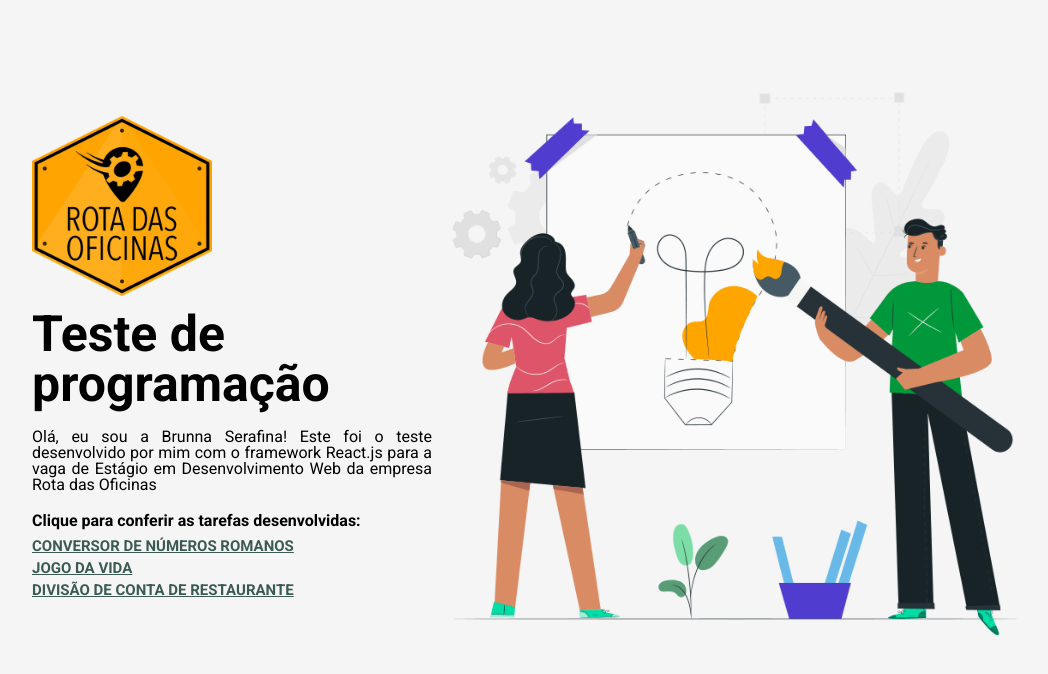
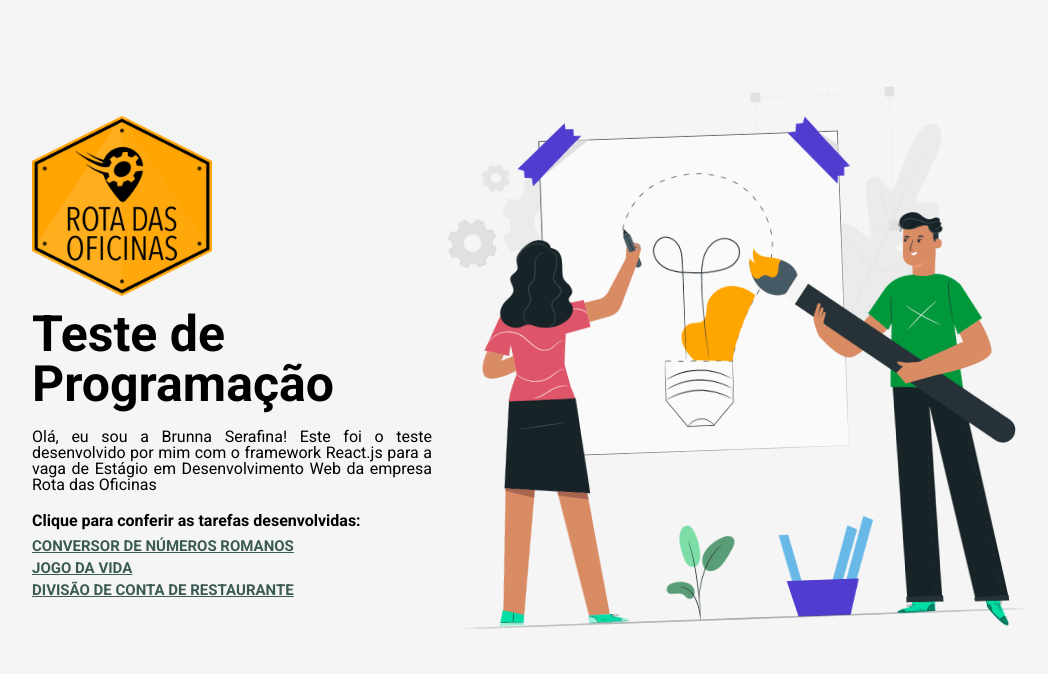
Before and after one commit to brunnaserafina/challenge-rota-das-oficinas, a React (Create React App) app: page / in a window 1280 px wide. Shown: the top 674 px of the page, without its empty margins (108-1156 px from the left). Built offline with nearby package versions, Linux system fonts and the light colour scheme.

Commit message:
style: added animation on homepage image

```diff
--- a/src/pages/Homepage.js
+++ b/src/pages/Homepage.js
@@ -1,5 +1,5 @@
 import { Link } from "react-router-dom";
-import styled from "styled-components";
+import styled, { keyframes } from "styled-components";
 import pictureHomepage from "../assets/images/picture-homepage.png";
 import logoRotaDasOficinas from "../assets/images/logo-rota-das-oficinas.png";
 
@@ -9,7 +9,7 @@ export default function Homepage() {
       <div>
         <ImgLogo src={logoRotaDasOficinas} alt="Logo Rota das Oficinas" />
         <h1>
-          Teste de <br></br> programação
+            Teste de <br></br> Programação
         </h1>
         <p>
           Olá, eu sou a Brunna Serafina! Este foi o teste desenvolvido por mim
@@ -26,7 +26,7 @@ export default function Homepage() {
           <Link to={"/restaurant-bill"}>Divisão de conta de restaurante</Link>
         </ul>
       </div>
-      <ImgIdea src={pictureHomepage} alt="Idea" />
+      <AnimatedImgIdea src={pictureHomepage} alt="Idea" />
     </Wrapper>
   );
 }
@@ -77,3 +77,19 @@ const ImgLogo = styled.img`
 const ImgIdea = styled.img`
   width: 600px;
 `;
+
+const rotateAnimation = keyframes`
+  0% {
+    transform: rotate(-2.5deg);
+  }
+  50% {
+    transform: rotate(0deg);
+  }
+  100% {
+    transform: rotate(-2.5deg);
+  }
+`;
+
+const AnimatedImgIdea = styled(ImgIdea)`
+  animation: ${rotateAnimation} 6s infinite linear;
+`;
```
